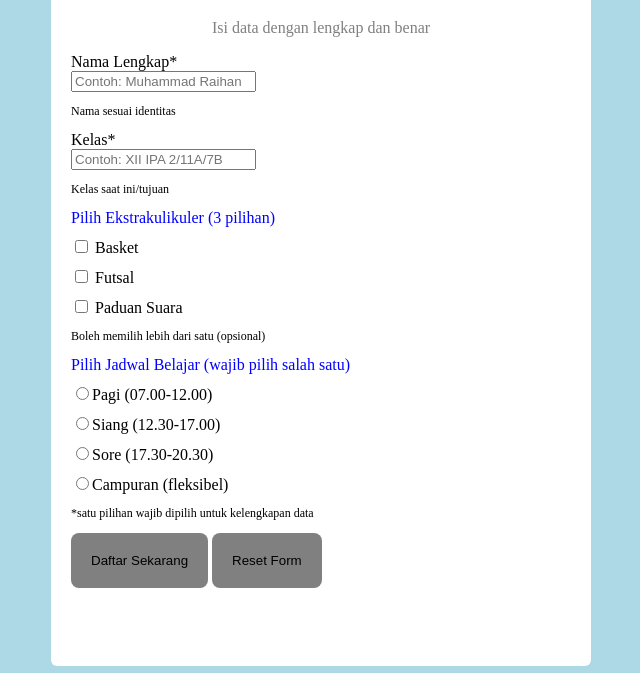
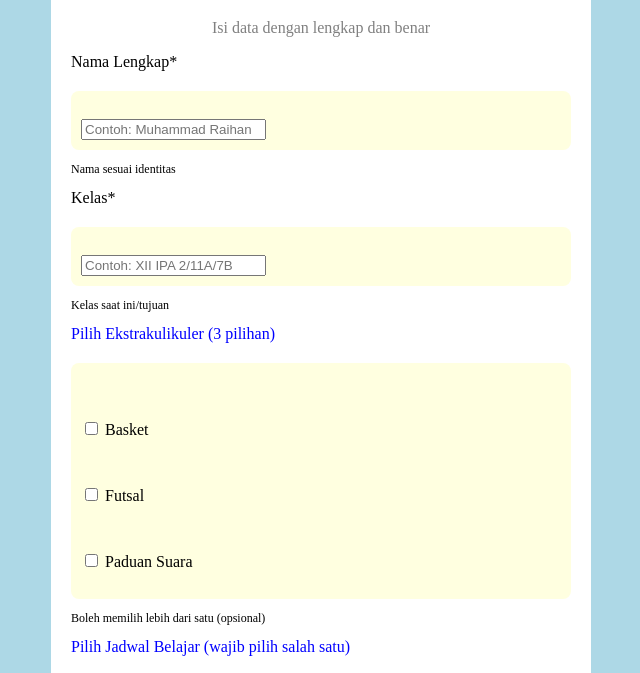
Before and after one commit to karynhalim/karyn-summative-3, a plain HTML site: page index.html in a window 1280 px wide. Shown: the part 89-762 px from the top of the page, without its empty margins (319-959 px from the left). Drawn offline with Linux system fonts and the light colour scheme.

Commit message:
formulir.css

```diff
--- a/formulir.css
+++ b/formulir.css
@@ -47,3 +47,11 @@ h1,.subjudul{
 .title{
 	color: blue;
 }
+
+.kotak3{
+	margin-top:20px;
+	padding:10px;
+	background-color:lightyellow;
+	border-radius:8px;
+	white-space:pre-line;
+}
```
